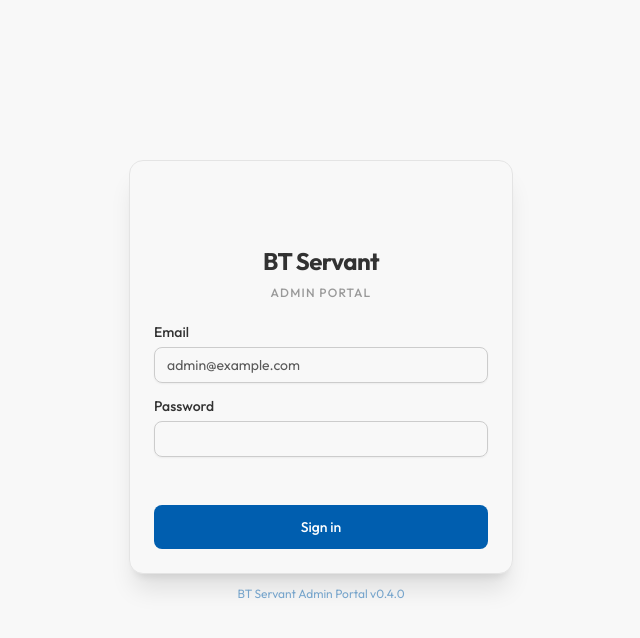
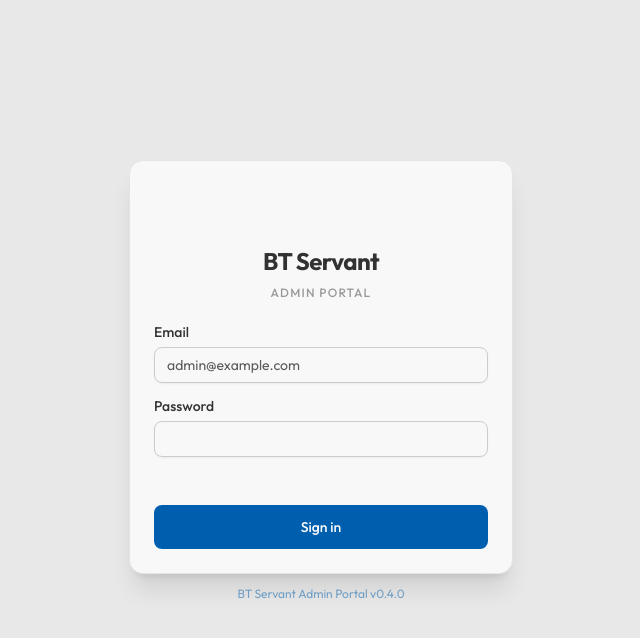
Before and after one commit to unfoldingWord/bt-servant-admin-portal, a React (Vite) app: page /login in a window 1280 px wide. Shown: the top 638 px of the page, without its empty margins (319-959 px from the left). Built offline with nearby package versions, Linux system fonts and the light colour scheme; no server answers.

Commit message:
Darken login page background in light mode
Change login-bg from oklch(0.98) to oklch(0.93) for better contrast
against the card in light mode.

```diff
--- a/src/app/globals.css
+++ b/src/app/globals.css
@@ -192,7 +192,7 @@
 
 /* Login page — neutral grey matching the sidebar/card tone */
 .login-bg {
-  background: oklch(0.98 0 0);
+  background: oklch(0.93 0 0);
 }
 
 .dark .login-bg {
```
